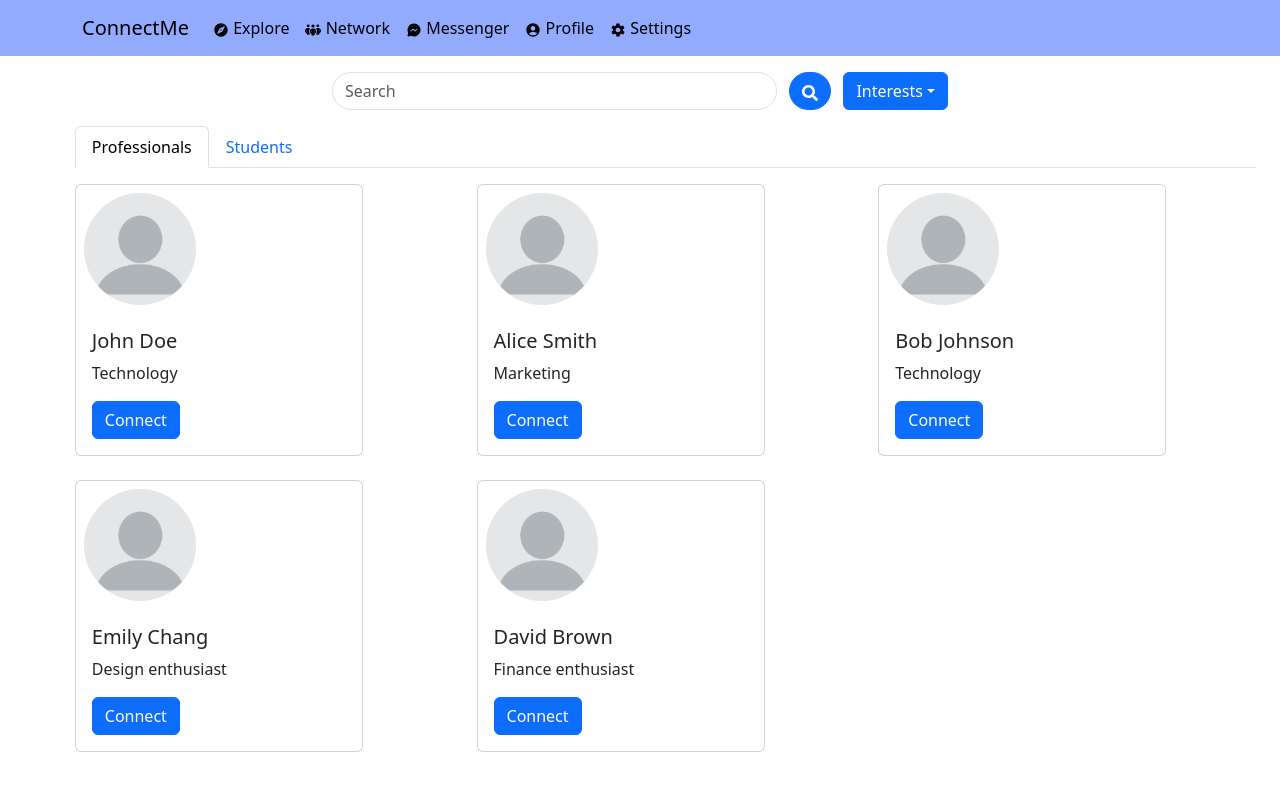
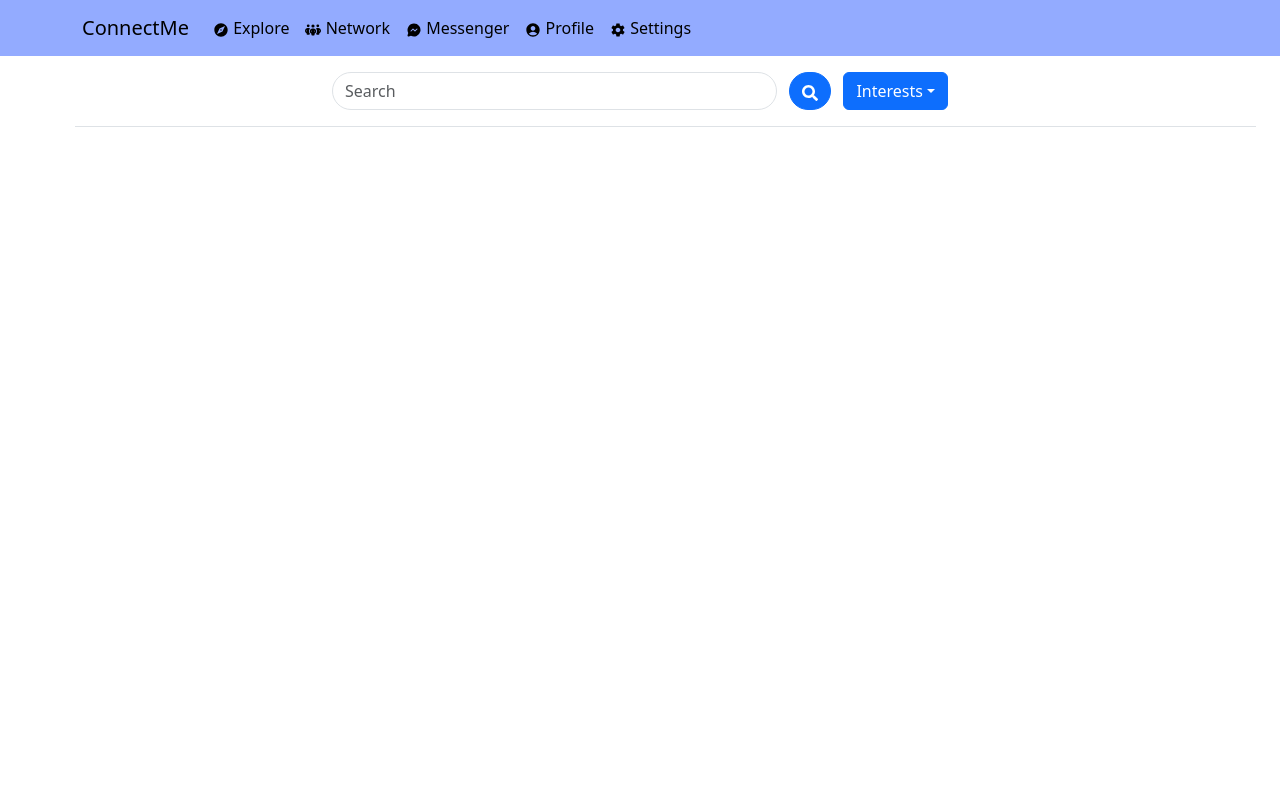
Before and after one commit to RakeshTirumala/connectme, a React (Create React App) app: page /network in a window 1280 px wide. Shown: the top 790 px of the page. Built offline with nearby package versions, Linux system fonts and the light colour scheme.

Commit message:
profile page

```diff
--- a/src/pages/networkPage.js
+++ b/src/pages/networkPage.js
@@ -58,8 +58,9 @@ export default function NetworkPage(props) {
             id="controlled-tab-example"
             activeKey={key}
             onSelect={(k) => setKey(k)}
-            className="mb-3"
-          >
+            className="mb-3">
+              <div fluid className="mx-auto">
+                <Tabs>
                   <Tab eventKey="professionals" title="Professionals">
                     <RenderProfessionalsComp searchQuery={searchQuery} />
                   </Tab>
@@ -67,6 +68,8 @@ export default function NetworkPage(props) {
                     <RenderStudentComponent searchQuery={searchQuery} />
                   </Tab>
                 </Tabs>
+              </div>
+          </Tabs>
         </Container>
       </Container>
     </>
```
Lines whose indentation alone changed are shown as unchanged.
